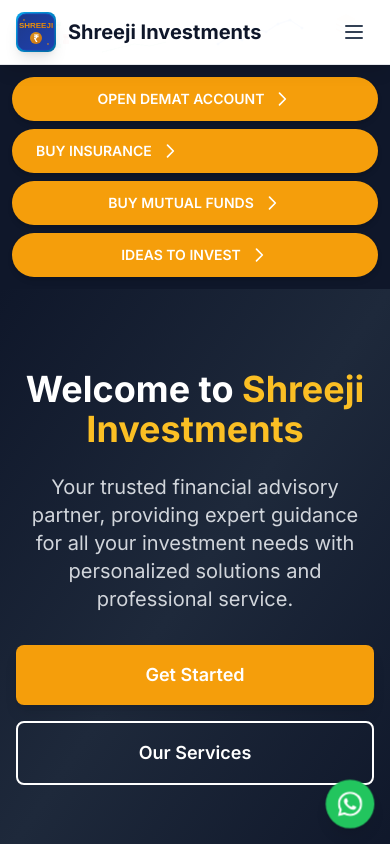
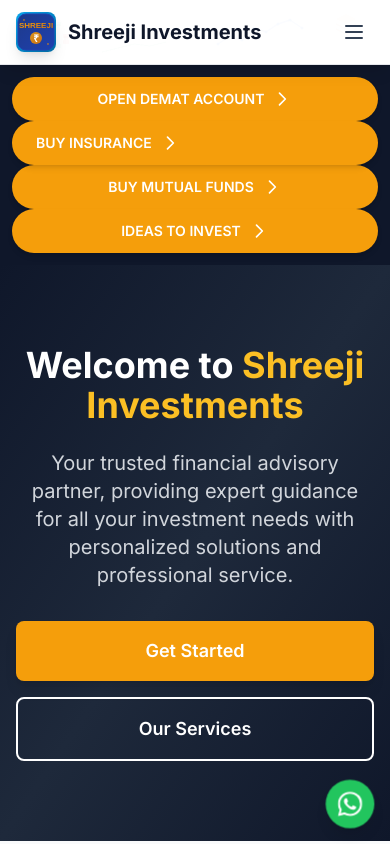
Before and after one commit to snehalshah143/shreeji-investments, a React (Vite) app: page / in a window 390 px wide. Shown: the top 844 px of the page. Built offline with nearby package versions, Linux system fonts and the light colour scheme.

Commit message:
Fix black space issue in mobile view: Remove gaps and ensure proper flex layout for BUY INSURANCE button

```diff
--- a/src/components/ActionButtons.jsx
+++ b/src/components/ActionButtons.jsx
@@ -59,7 +59,7 @@
   return (
     <div className="bg-navy-900 py-3 md:py-4 sticky top-16 z-40">
       <div className="max-w-7xl mx-auto px-3 sm:px-4 lg:px-8">
-        <div className="flex flex-col sm:flex-row gap-2 sm:gap-3 lg:gap-4 justify-center items-center">
+        <div className="flex flex-col sm:flex-row gap-2 sm:gap-3 lg:gap-4 justify-center items-center action-buttons-container">
       {/* Open Demat Account Button */}
       <button
         onClick={handleDematAccountClick}
--- a/src/index.css
+++ b/src/index.css
@@ -74,6 +74,10 @@
   .buy-insurance-container {
     width: 100% !important;
     flex: 1 !important;
+    position: relative !important;
+    margin: 0 !important;
+    padding: 0 !important;
+    display: flex !important;
   }
 
   .buy-insurance-button {
@@ -83,4 +87,9 @@
     justify-content: flex-start !important;
     text-align: left !important;
   }
+
+  /* Remove any extra spacing in the flex container */
+  .action-buttons-container {
+    gap: 0 !important;
+  }
 }
```
